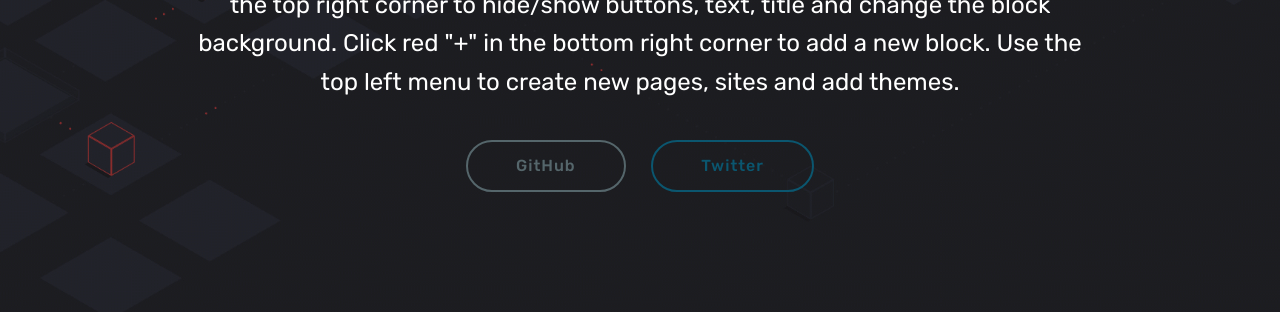
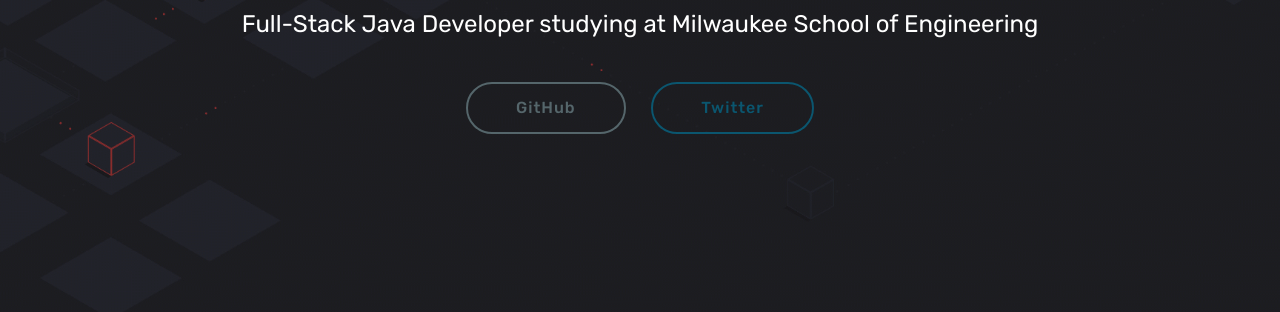
Before and after one commit to Taon2/Taon2.github.io, a plain HTML site: page index.html in a window 1280 px wide. Shown: the part 380-692 px from the top of the page. Drawn offline with Linux system fonts and the light colour scheme; files whose address does not match are found by name.

Commit message:
Update text

```diff
--- a/index.html
+++ b/index.html
@@ -39,7 +39,7 @@
                     Christian Doughty</h1>
 
                 <p class="mbr-text pb-3 mbr-fonts-style display-5">
-                    Click any text to edit or style it. Select text to insert a link. Click blue "Gear" icon in the top right corner to hide/show buttons, text, title and change the block background. Click red "+" in the bottom right corner to add a new block. Use the top left menu to create new pages, sites and add themes.
+                    Full-Stack Java Developer studying at Milwaukee School of Engineering
                 </p>
                 <div class="mbr-section-btn"><a class="btn btn-md btn-warning-outline display-4" href="https://github.com/Taon2">GitHub</a>
                     <a class="btn btn-md btn-info-outline display-4" href="https://twitter.com/TaonGames">Twitter</a></div>
```
